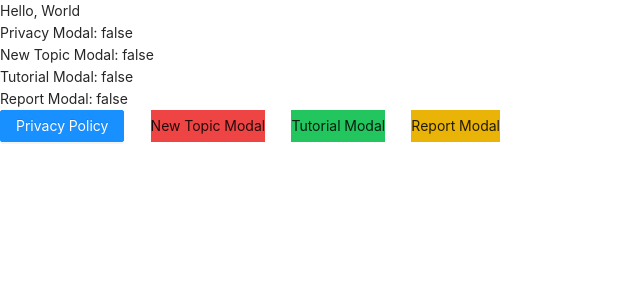
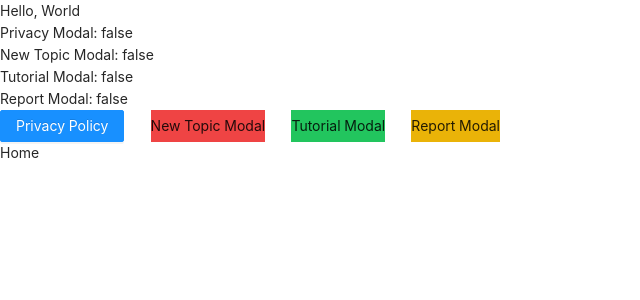
Before and after one commit to mikeleo03/E2EE-Secure-Messaging-App-FE, a React (Vite) app: page / in a window 1280 px wide. Shown: the top 300 px of the page, without its empty margins (0-640 px from the left). Built offline with nearby package versions, Linux system fonts and the light colour scheme.

Commit message:
react router setup

```diff
--- a/src/App.tsx
+++ b/src/App.tsx
@@ -1,12 +1,20 @@
 import React from 'react';
 import ReduxDemo from './pages/ReduxDemo';
 import './main.css';
+import { BrowserRouter, Route, Routes } from 'react-router-dom';
+import Home from './pages/Home';
 
 const App: React.FC = () => {
   return (
     <div>
       Hello, World
       <ReduxDemo />
+      <BrowserRouter>
+        <Routes>
+          <Route path="/" element={<Home />} />
+          <Route path="/redux-demo" element={<ReduxDemo />} />
+        </Routes>
+      </BrowserRouter>
     </div>
   );
 };
```
